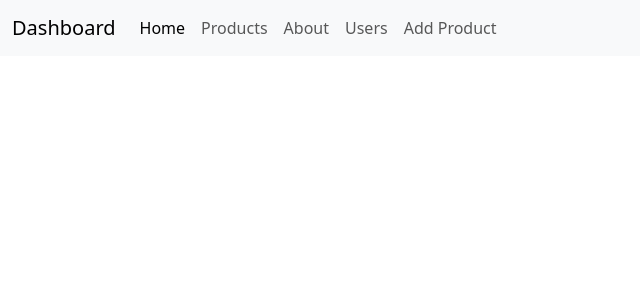
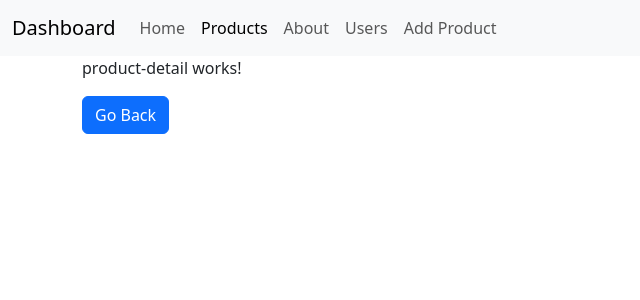
Before and after one commit to programmingwithharsh/angular20, an Angular app: page /products/1 in a window 1280 px wide. Before the commit this address led to /. Shown: the top 300 px of the page, without its empty margins (0-640 px from the left). Built offline with nearby package versions, Linux system fonts and the light colour scheme.

Commit message:
Dynamic Routing

```diff
--- a/src/app/app.routes.ts
+++ b/src/app/app.routes.ts
@@ -5,11 +5,13 @@ import { About } from './about/about';
 import { UserList } from './user-list/user-list';
 import { Title } from './title/title';
 import { AddProduct } from './add-product/add-product';
+import { ProductDetail } from './product-detail/product-detail';
 
 export const routes: Routes = [
     { path: 'welcome', component: Welcome },
     { path: '', redirectTo: 'welcome', pathMatch: 'full' },
     { path: 'products', component: ProductList },
+    { path: 'products/:id', component: ProductDetail }, // Dynamic url
     { path: 'about', component: About },
     { path: 'users', component: UserList },
     { path: 'title', component: Title },
--- a/src/app/product-detail/product-detail.html
+++ b/src/app/product-detail/product-detail.html
@@ -1,2 +1,6 @@
+<p>product-detail works!</p>
 
-<p>product-detail works!</p>
+
+<button class="btn btn-primary" (click)="goBack()">
+    Go Back
+</button>
--- a/src/app/product-detail/product-detail.ts
+++ b/src/app/product-detail/product-detail.ts
@@ -1,5 +1,6 @@
 import { Component, OnInit } from '@angular/core';
 import { ProductService } from '../product-service';
+import { ActivatedRoute, Router } from '@angular/router';
 
 @Component({
   selector: 'app-product-detail',
@@ -8,11 +9,17 @@ import { ProductService } from '../product-service';
   styleUrl: './product-detail.scss',
 })
 export class ProductDetail implements OnInit {
-  constructor(private productServ: ProductService) { // calling service
+  constructor(private productServ: ProductService, private route: ActivatedRoute, private router: Router) { // calling service
     console.log("constructor");
   }
 
   ngOnInit(): void {
+    const id = Number(this.route.snapshot.paramMap.get('id'));
+    console.log(id);
     this.productServ.getProducts();
   }
+
+  goBack() {
+    this.router.navigate(['/products']);
+  }
 }
--- a/src/app/product-list/product-list.html
+++ b/src/app/product-list/product-list.html
@@ -25,7 +25,7 @@
         <tr *ngFor="let product of products">
             <td><img *ngIf="showImage" width="50" height="50" [src]="product.imageUrl" /> </td>
             <!-- Property Binding -->
-            <td>{{ product.productName | uppercase}}</td>
+            <td><a [routerLink]="['/products', product.productId]">{{ product.productName | uppercase}}</a></td>
             <td>{{ product.productCode | converToSpaces: '-'}}</td>
             <td>{{ product.releaseDate}}</td>
             <td>{{ product.description | lowercase}}</td>
--- a/src/app/product-list/product-list.ts
+++ b/src/app/product-list/product-list.ts
@@ -4,10 +4,11 @@ import { FormsModule } from '@angular/forms';
 import { ConverToSpacesPipe } from '../conver-to-spaces-pipe';
 import { ProductService } from '../product-service';
 import { Star } from '../star/star';
+import { RouterLink } from "@angular/router";
 
 @Component({
   selector: 'app-product-list',
-  imports: [NgIf, NgFor, FormsModule, UpperCasePipe, LowerCasePipe, ConverToSpacesPipe, Star],
+  imports: [NgIf, NgFor, FormsModule, UpperCasePipe, LowerCasePipe, ConverToSpacesPipe, Star, RouterLink],
   templateUrl: './product-list.html',
   styleUrl: './product-list.scss',
 })
--- a/src/app/user-service.ts
+++ b/src/app/user-service.ts
@@ -13,7 +13,7 @@ export interface User {
 })
 export class UserService {
 
-  private apiUrl = "http://localhost:3000/";
+  private apiUrl = "http://localhost:3000/users";
 
   constructor(private http: HttpClient) { }
 
--- a/src/app/welcome/welcome.html
+++ b/src/app/welcome/welcome.html
@@ -25,3 +25,5 @@
     </div>
   </div>
 </div>
+
+<button class="btn btn-primary m-2" (click)="goToProducts()">Navigate to Products</button>
--- a/src/app/welcome/welcome.ts
+++ b/src/app/welcome/welcome.ts
@@ -1,4 +1,5 @@
 import { Component } from '@angular/core';
+import { Router } from '@angular/router';
 
 @Component({
   selector: 'app-welcome', // name of the component
@@ -8,4 +9,11 @@ import { Component } from '@angular/core';
 })
 export class Welcome {
 
+  constructor(private router: Router) {
+
+  }
+
+  goToProducts() {
+    this.router.navigate(['/products']);
+  }
 }
```
